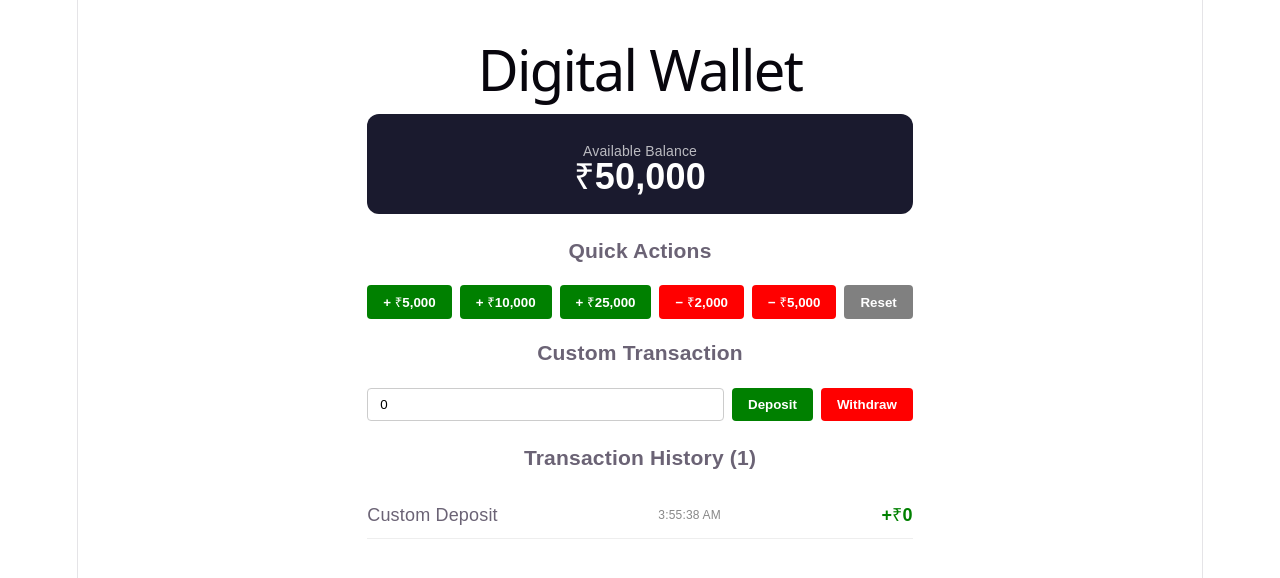
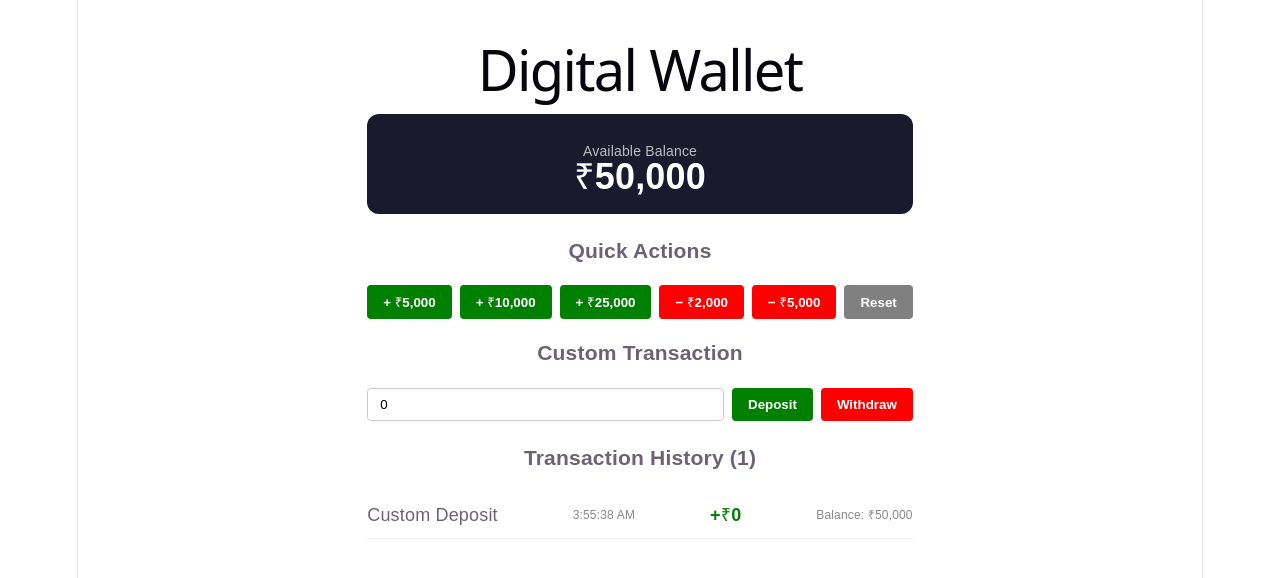
Before and after one commit to vijaynvb/React_Tutorial_Contact_Manager_App-master, a React (Vite) app in the folder my-first-react-app/: page / in a window 1280 px wide. Both pictures are taken after a click on the button "Deposit". Shown: the top 578 px of the page. Built offline with nearby package versions, Linux system fonts and the light colour scheme.

Commit message:
Track balance after transactions in wallet reducer and display in UI

```diff
--- a/my-first-react-app/src/App.tsx
+++ b/my-first-react-app/src/App.tsx
@@ -53,6 +53,7 @@ function walletReducer(state: WalletState, action: WalletAction): WalletState {
             amount: action.payload,
             description: action.description ?? "Deposit",
             timestamp: new Date().toLocaleTimeString(),
+            balanceAfter: state.balance + action.payload, // track balance after transactions
           },
         ],
       };
@@ -69,6 +70,7 @@ function walletReducer(state: WalletState, action: WalletAction): WalletState {
             amount: action.payload,
             description: action.description ?? "Withdrawal",
             timestamp: new Date().toLocaleTimeString(),
+            balanceAfter: state.balance - action.payload, // track balance after transactions
           },
         ],
       };
@@ -177,6 +179,7 @@ function Wallet(): JSX.Element {
               <span style={{ color: t.type === "credit" ? "green" : "red", fontWeight: "bold" }}>
                 {t.type === "credit" ? "+" : "−"}₹{t.amount.toLocaleString()}
               </span>
+              <span style={{ fontSize: 12, color: "#888" }}>Balance: ₹{t.balanceAfter?.toLocaleString()}</span>
             </li>
           ))}
         </ul>
```
